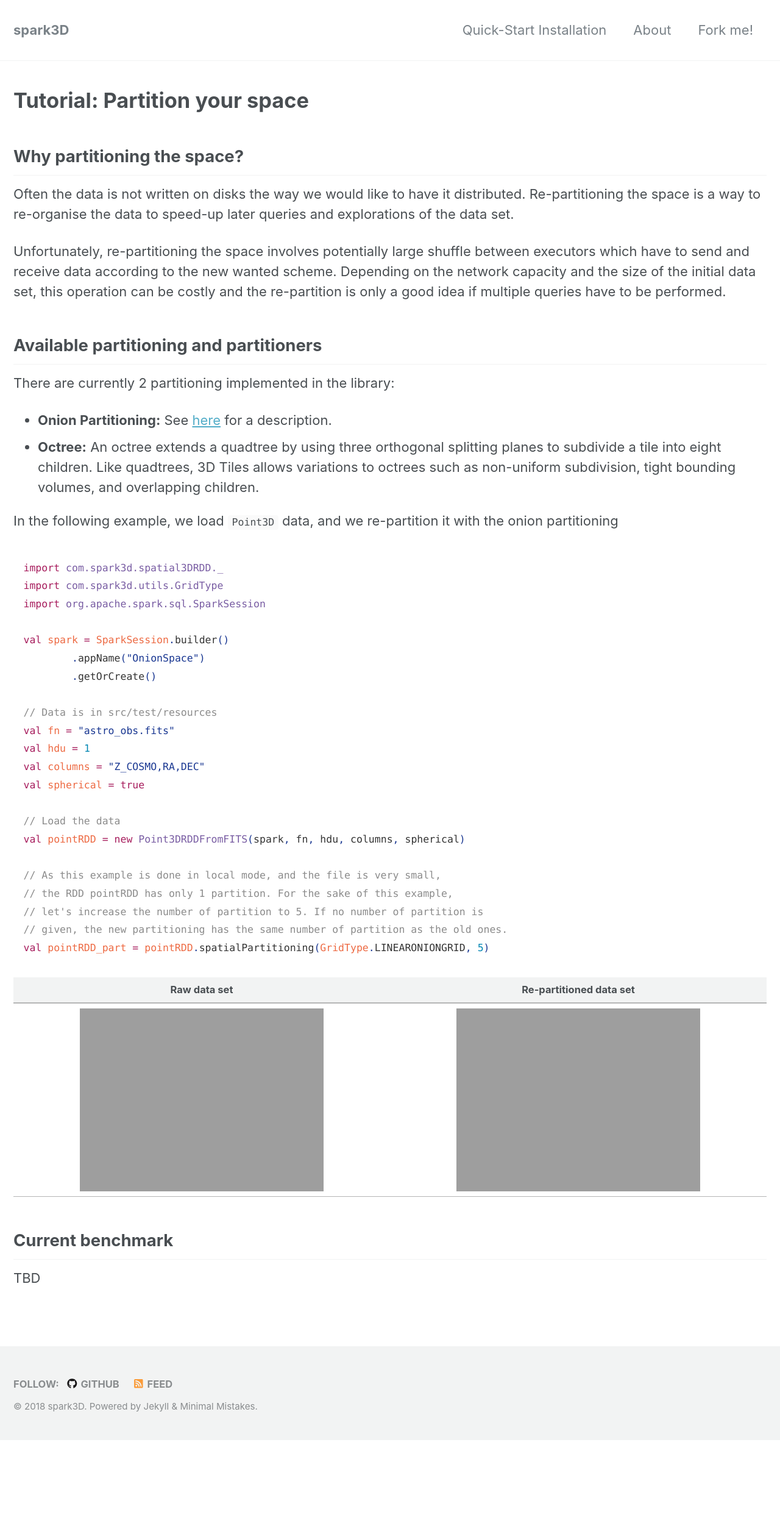
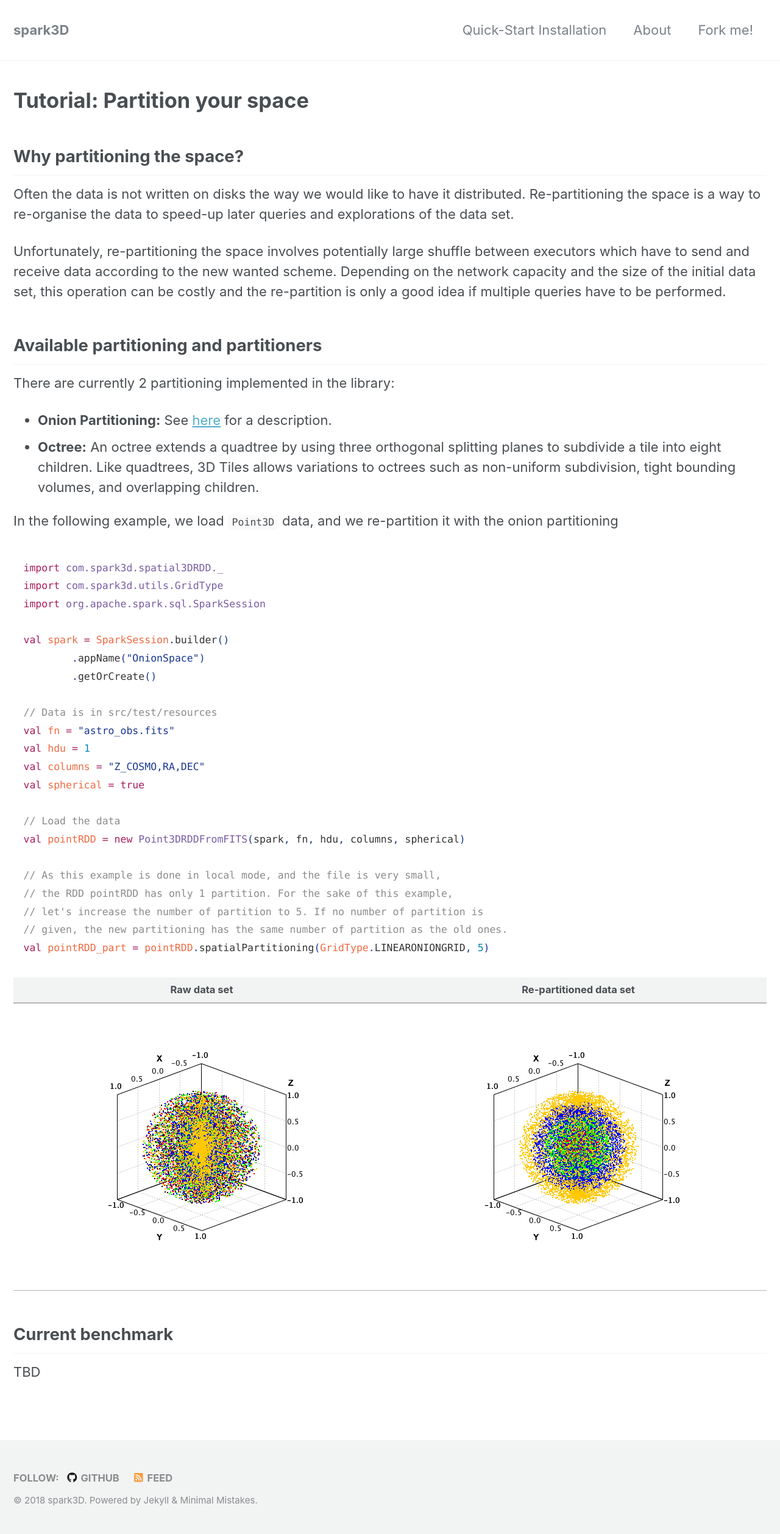
Before and after one commit to astrolabsoftware/spark3D, a Jekyll site: the page built from docs/03_partitioning.md, in a window 1280 px wide. Shown: the whole page at 61% size. Built offline with Jekyll 4.4.1, drawn with Linux system fonts in a browser that asks for light colours; nearby versions of some CDN libraries; before the commit the page ends 2362 px from its top, so only the background shows below that.

Commit message:
Fix extension of image from jog to png

````diff
--- a/docs/03_partitioning.md
+++ b/docs/03_partitioning.md
@@ -47,9 +47,9 @@ val pointRDD = new Point3DRDDFromFITS(spark, fn, hdu, columns, spherical)
 val pointRDD_part = pointRDD.spatialPartitioning(GridType.LINEARONIONGRID, 5)
 ```
 
-| Raw data set | Re-partitioned data set |
-|:---------:|:---------:|
-| ![raw]({{ "/assets/images/myOnionFigRaw.jpg" | absolute_url }}) | ![repartitioning]({{ "/assets/images/myOnionFig.jpg" | absolute_url }})|
+| Raw data set | Re-partitioned data set
+|:---------:|:---------:
+| ![raw]({{ "/assets/images/myOnionFigRaw.png" | absolute_url }}) | ![repartitioning]({{ "/assets/images/myOnionFig.png" | absolute_url }})
 
 ## Current benchmark
 
````
